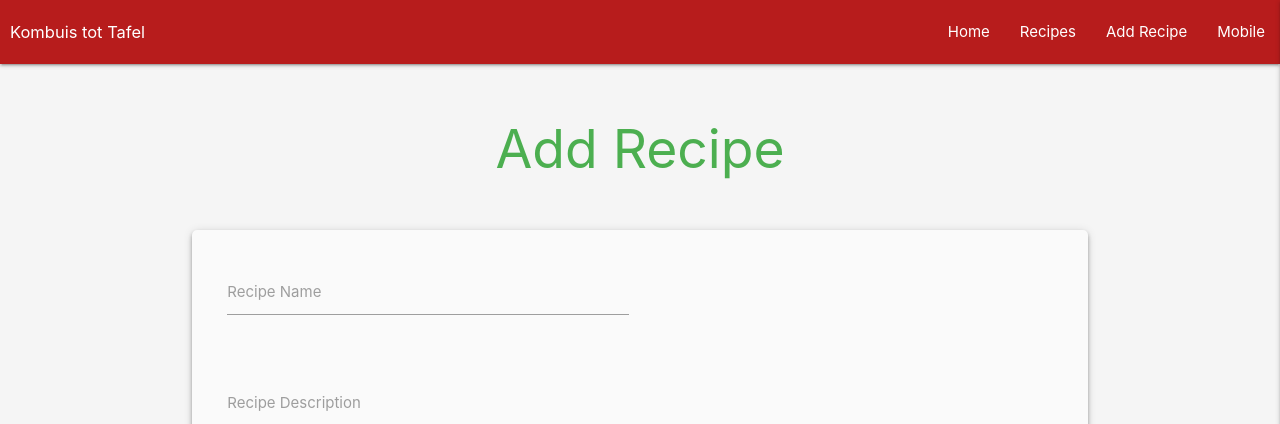
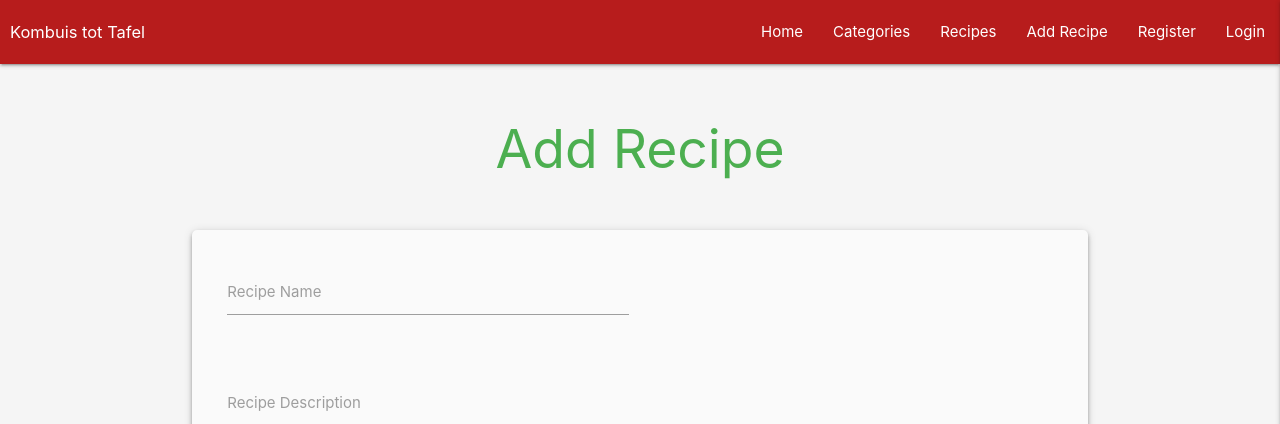
Before and after one commit to Daferia/kombuisTotTafel, a Flask app: page /add_recipe in a window 1280 px wide. Shown: the top 424 px of the page. Run offline with Flask 2, Linux system fonts and the light colour scheme; data that the repository does not hold is empty; some libraries are stand-ins or nearby versions.

Commit message:
add additional page links and reshuffled links

```diff
--- a/kombuistottafel/templates/base.html
+++ b/kombuistottafel/templates/base.html
@@ -23,18 +23,22 @@
                     <a href="#" data-target="mobile-demo" class="sidenav-trigger right"><i class="fas fa-bars"></i></a></a>
                     <ul class="right hide-on-med-and-down">
                         <li><a href="{{ url_for('home') }}">Home</a></li>
+                        <li><a href="{{ url_for('get_categories') }}">Categories</a></li>
                         <li><a href="{{ url_for('recipes') }}">Recipes</a></li>
                         <li><a href="{{ url_for('add_recipe') }}">Add Recipe</a></li>
-                        <li><a href="mobile.html">Mobile</a></li>
+                        <li><a href="{{ url_for('register') }}">Register</a></li>
+                        <li><a href="{{ url_for('login') }}">Login</a></li>
                     </ul>
                 </div>
             </nav>
 
             <ul class="sidenav" id="mobile-demo">
                 <li><a class="red-text darken-4" href="{{ url_for('home') }}">Home</a></li>
+                <li><a class="red-text darken-4" href="{{ url_for('get_categories') }}">Categories</a></li>
                 <li><a class="red-text darken-4" href="{{ url_for('recipes') }}">Recipes</a></li>
                 <li><a class="red-text darken-4" href="{{ url_for('add_recipe') }}">Add Recipe</a></li>
-                <li><a class="red-text darken-4" href="mobile.html">Mobile</a></li>
+                <li><a class="red-text darken-4" href="{{ url_for('register') }}">Register</a></li>
+                <li><a class="red-text darken-4" href="{{ url_for('login') }}">Login</a></li>
             </ul>
         </div>
 
```
